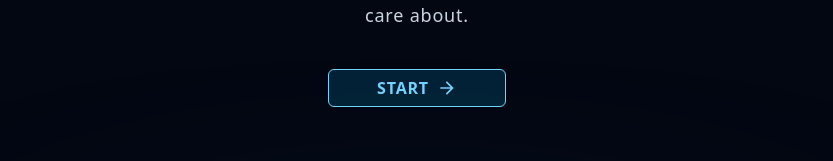
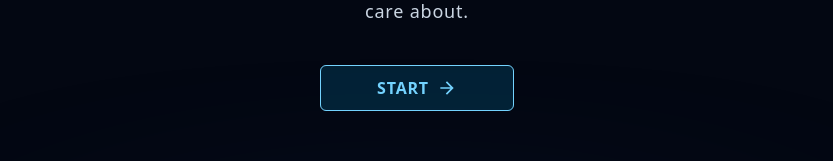
Before and after one commit to Webprojon/talkio-chat-app, a React (Vite) app in the folder client/: page / in a window 1280 px wide. Shown: the part 392-553 px from the top of the page, without its empty margins (223-1056 px from the left). Built offline with nearby package versions, Linux system fonts and the light colour scheme; no server answers.

Commit message:
fix: error is fixed

```diff
--- a/client/src/pages/Home.tsx
+++ b/client/src/pages/Home.tsx
@@ -1,5 +1,4 @@
 import { motion } from "framer-motion";
-import { fromTopToBottom } from "../lib/animations";
 import { FaRegComments } from "react-icons/fa6";
 import { Link } from "react-router-dom";
 import { MdArrowForward } from "react-icons/md";
@@ -22,7 +21,7 @@ export default function Home() {
 					<h1 className="text-5xl">Talkio</h1>
 				</div>
 				<p className="text-lg text-slate-300 text-center px-2 max-w-lg">Enjoy meaningful conversations with the people you care about.</p>
-				<Link to="/chat" className="flex-center gap-x-2 group mt-6 py-2 px-12 btn">
+				<Link to="/chat" className="flex-center gap-x-2 group mt-6 py-3 px-14 btn">
 					START
 					<MdArrowForward className="size-5 transform transition-transform duration-200 group-hover:translate-x-1" />
 				</Link>
```
